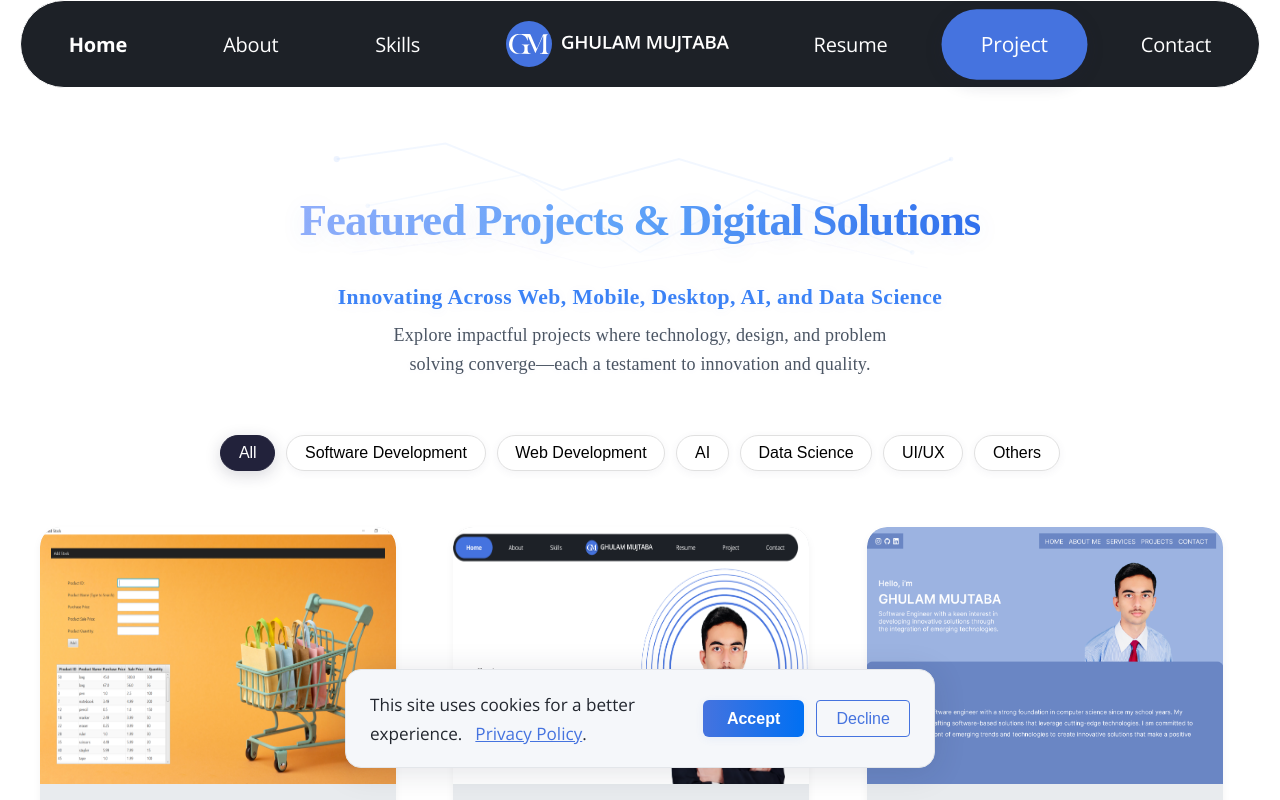
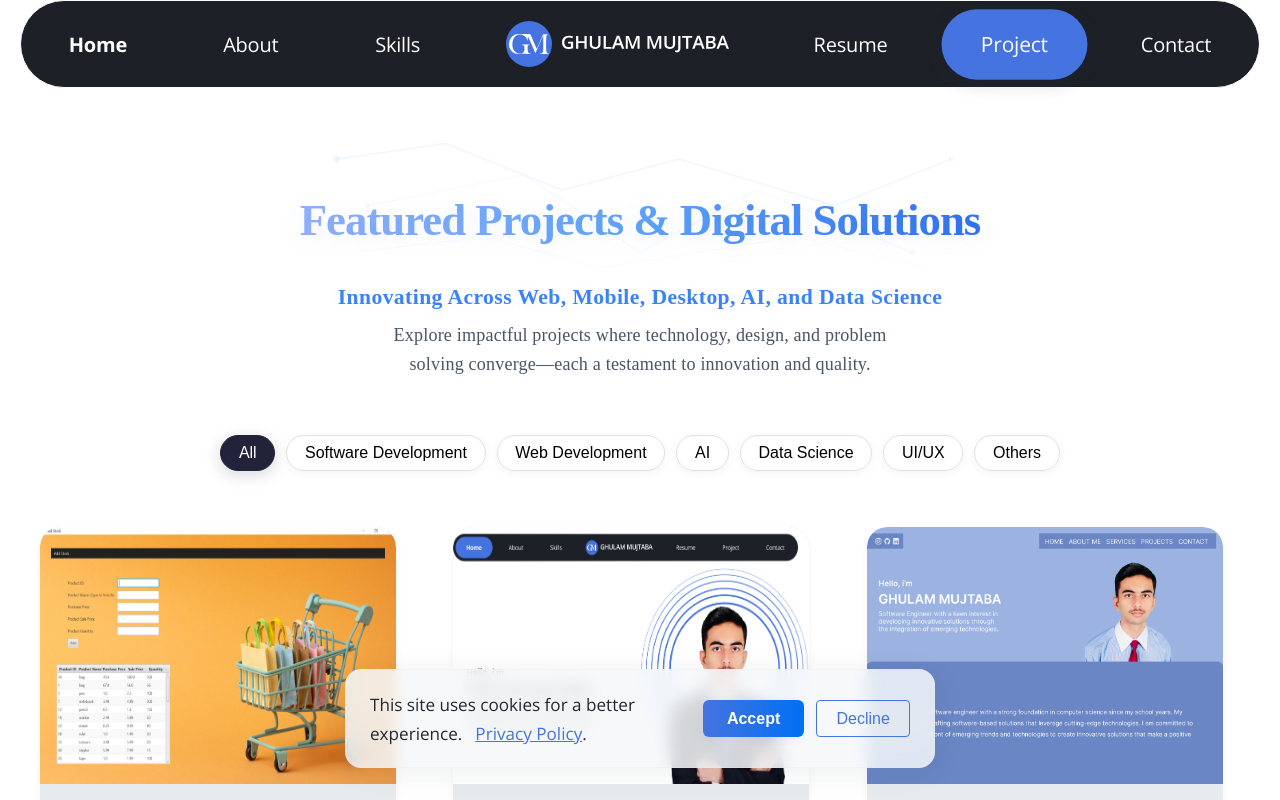
Before and after one commit to ghulam-mujtaba5/MyPortfolio, a Next.js app: page /projects in a window 1280 px wide. Shown: the top 800 px of the page. Built offline with nearby package versions, Linux system fonts and the light colour scheme.

Commit message:
fix: update styles for Cookie Consent Banner components; enhance background and border properties for better visibility

```diff
--- a/components/CookieConsentBanner/CookieConsentBannerCommon.module.css
+++ b/components/CookieConsentBanner/CookieConsentBannerCommon.module.css
@@ -55,12 +55,14 @@
   z-index: 1000;
   font-family: 'Open Sans', 'Manrope', 'Poppins', 'Inter', sans-serif;
   font-size: 1rem;
-  box-shadow: 0 4px 32px rgba(30,40,60,0.13);
+  backdrop-filter: blur(8px);
+  -webkit-backdrop-filter: blur(8px);
+  box-shadow: 0 4px 32px rgba(30,40,60,0.08);
   border-radius: 16px;
   margin: 0 auto;
-  transition: background 0.3s, color 0.3s, box-shadow 0.3s;
+  transition: all 0.3s ease;
   gap: 1.2rem;
-  border: none;
+  border: 1px solid rgba(255, 255, 255, 0.1);
 }
 
 .text {
--- a/components/CookieConsentBanner/CookieConsentBannerDark.module.css
+++ b/components/CookieConsentBanner/CookieConsentBannerDark.module.css
@@ -5,10 +5,10 @@
   box-shadow: 0 4px 32px rgba(20,30,50,0.22);
 }
 .banner {
-  background: #232a36;
+  background: rgba(35, 42, 54, 0.85);
   color: #f3f6fa;
-  border: 1px solid #23272f;
-  box-shadow: 0 4px 32px rgba(20,30,50,0.22);
+  border: 1px solid rgba(35, 39, 47, 0.3);
+  box-shadow: 0 4px 32px rgba(20, 30, 50, 0.15);
 }
 .buttonSecondary {
   color: #7ab4ff;
--- a/components/CookieConsentBanner/CookieConsentBannerLight.module.css
+++ b/components/CookieConsentBanner/CookieConsentBannerLight.module.css
@@ -1,7 +1,7 @@
 .banner {
-  background: #f5f7fa;
+  background: rgba(245, 247, 250, 0.85);
   color: #23272f;
-  border: 1px solid #e3e6ea;
+  border: 1px solid rgba(227, 230, 234, 0.3);
 }
 .root {
   --banner-bg: #f7f9fb;
--- a/components/NavBar_Mobile/NavBarCommon.module.css
+++ b/components/NavBar_Mobile/NavBarCommon.module.css
@@ -85,23 +85,25 @@
   /* Styles for the menu container */
   .menuContainer {
     position: absolute;
-    margin-top: 15px;  /* for postion */
+    margin-top: 15px;
     margin-right: 15px;
-
     padding-top: 50px;
-    padding-bottom: 10px;  /* f0r top and bottom empty space */
+    padding-bottom: 10px;
     top: 0;
     right: 0;
     height: auto;
     width: 140px;
-    box-shadow: 0 2px 4px rgba(0, 0, 0, 0.1);
-    border-radius: 8px;
+    backdrop-filter: blur(8px);
+    -webkit-backdrop-filter: blur(8px);
+    box-shadow: 0 8px 32px rgba(0, 0, 0, 0.1);
+    border-radius: 12px;
     overflow: hidden;
-    transition: opacity 0.3s ease, transform 0.3s ease;
+    transition: all 0.3s ease;
     opacity: 0;
     transform: translateX(10px);
     pointer-events: none;
     z-index: 3;
+    border: 1px solid rgba(255, 255, 255, 0.1);
   }
 
   /* Styles for individual menu items */
--- a/components/NavBar_Mobile/NavBarMobileDark.module.css
+++ b/components/NavBar_Mobile/NavBarMobileDark.module.css
@@ -18,13 +18,14 @@
 }
 
 .menuContainer {
-  background-color: #272c34;
+  background-color: rgba(39, 44, 52, 0.85);
 }
 
 .menuItem {
   color: #fff;
+  transition: all 0.3s ease;
 }
 
 .menuItem:hover {
-  background-color: #3a3f47;
+  background-color: rgba(58, 63, 71, 0.7);
 }
--- a/components/NavBar_Mobile/NavBarMobileLight.module.css
+++ b/components/NavBar_Mobile/NavBarMobileLight.module.css
@@ -17,13 +17,14 @@
 }
 
 .menuContainer {
-  background-color: #e8ebee;
+  background-color: rgba(232, 235, 238, 0.85);
 }
 
 .menuItem {
   color: #000;
+  transition: all 0.3s ease;
 }
 
 .menuItem:hover {
-  background-color: #d0d4d9;
+  background-color: rgba(208, 212, 217, 0.7);
 }
```
